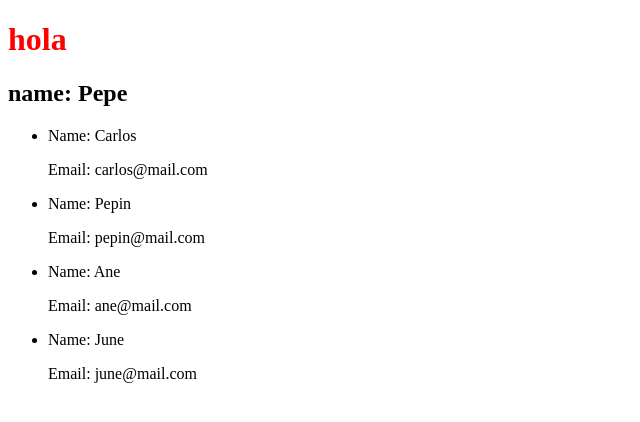
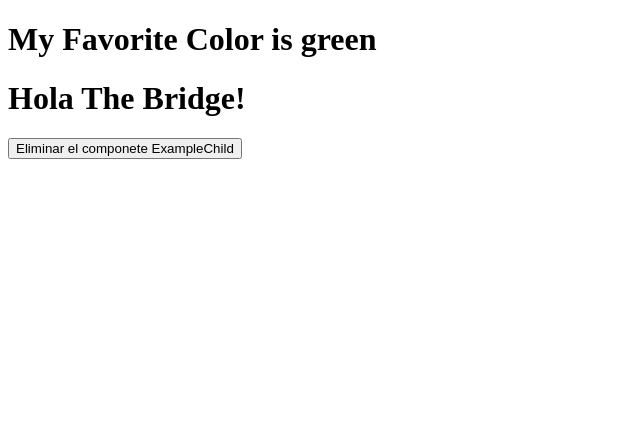
Before and after one commit to AranBeitia/ft-REACT, a React (Vite) app: page / in a window 1280 px wide. Shown: the top 422 px of the page, without its empty margins (0-640 px from the left). Built offline with nearby package versions, Linux system fonts and the light colour scheme.

Commit message:
Feat: state and life cycles

```diff
--- a/src/App.css
+++ /dev/null
@@ -1,3 +0,0 @@
-.text-color {
-	color: red;
-}
--- a/src/App.jsx
+++ b/src/App.jsx
@@ -1,36 +1,15 @@
-import './App.css'
-import ListItems from './components/ListItems/ListItems'
-// import WelcomeC from './components/welcomeC/welcomeC'
-// import WelcomeF from './components/welcomeF/welcomeF'
-
-// const Welcome = () => {
-// 	return <h3>Hello The Bridge</h3>
-// }
-
-const name = 'Pepe'
-
-const users = [
-	{ name: 'Carlos', email: 'carlos@mail.com' },
-	{ name: 'Pepin', email: 'pepin@mail.com' },
-	{ name: 'Ane', email: 'ane@mail.com' },
-	{ name: 'June', email: 'june@mail.com' },
-]
+// import Counter from './components/counter/counter'
+// import Counter from './components/counterFunctional/counterFunctional'
+import Example from './components/exampleFunctional/exampleFunctional'
 
 function App() {
 	return (
 		<div>
-			<h1 className="text-color">hola</h1>
-			<h2>name: {name}</h2>
-			<ListItems items={users} />
-			{/* <Welcome />
-			<WelcomeC name="Carlos" />
-			<WelcomeC name="Maria" />
-			<WelcomeC name="Ane" />
-			<WelcomeC name="Pepelu" />
-			<WelcomeC name="June" />
-			<WelcomeF firstName="Sandro" />
-			<WelcomeF firstName="Sandra" />
-			<WelcomeF firstName="Sandrine" /> */}
+			{/* <Counter initialValue={2} /> */}
+			{/* <Counter initialValue={0} /> */}
+			{/* <Counter initialValue={2} />
+			<Counter initialValue={5} /> */}
+			<Example />
 		</div>
 	)
 }
--- a/src/components/ListItems/ListItems.jsx
+++ /dev/null
@@ -1,21 +0,0 @@
-import React from 'react'
-
-// const numbers = [1, 2, 3, 4, 5]
-// const listItems = numbers.map((number, index) => <li key={index}>{number}</li>)
-
-function ListItems(props) {
-	return (
-		<div>
-			<ul>
-				{props.items.map((item, index) => (
-					<li key={index}>
-						<p>Name: {item.name}</p>
-						<p>Email: {item.email}</p>
-					</li>
-				))}
-			</ul>
-		</div>
-	)
-}
-
-export default ListItems
--- /dev/null
+++ b/src/components/counter/counter.jsx
@@ -0,0 +1,49 @@
+import React, { Component } from 'react'
+import ExampleChild from '../exampleChild/exampleChild'
+
+export class counter extends Component {
+	constructor(props) {
+		super(props)
+		this.state = {
+			counter: this.props.initialValue,
+			favoriteColor: 'red',
+			show: true,
+		}
+	}
+
+	componentDidMount() {
+		setTimeout(() => {
+			this.setState({ favoriteColor: 'green' })
+		}, 1000)
+	}
+
+	componentDidUpdate() {
+		console.log('el componente se ha actualizado')
+	}
+
+	increment = () => {
+		this.setState({ counter: this.state.counter + 1 })
+	}
+
+	handleRemove = () => {
+		console.log(this.state.show)
+		this.setState({ show: false })
+	}
+
+	render() {
+		return (
+			<div>
+				<p>Counter: {this.state.counter}</p>
+				<button onClick={this.increment}>+</button>
+				<p>My favourite color is {this.state.favoriteColor}</p>
+
+				{this.state.show && <ExampleChild />}
+				<button onClick={this.handleRemove}>
+					Eliminar el componete ExampleChild
+				</button>
+			</div>
+		)
+	}
+}
+
+export default counter
--- /dev/null
+++ b/src/components/counterFunctional/counterFunctional.jsx
@@ -0,0 +1,17 @@
+import { useState } from 'react'
+
+const Counter = (props) => {
+	const [counter, setCounter] = useState(props.initialValue)
+
+	const increment = () => {
+		setCounter(counter + 1)
+	}
+	return (
+		<div>
+			<p>{counter}</p>
+			<button onClick={increment}>+</button>
+		</div>
+	)
+}
+
+export default Counter
--- /dev/null
+++ b/src/components/exampleChildF/exampleChildF.jsx
@@ -0,0 +1,12 @@
+import React, { useEffect } from 'react'
+
+function exampleChildF() {
+	useEffect(() => {
+		return () => {
+			alert('El componente ExampleChild ha sido eliminado(desmontado).')
+		}
+	})
+	return <h1>Hola The Bridge!</h1>
+}
+
+export default exampleChildF
--- /dev/null
+++ b/src/components/exampleFunctional/exampleFunctional.jsx
@@ -0,0 +1,29 @@
+import React, { useState, useEffect } from 'react'
+import ExampleChild from '../exampleChildF/exampleChildF'
+
+const Example = () => {
+	const [favoriteColor, setFavoriteColor] = useState('red')
+	const [show, setShow] = useState(true)
+
+	useEffect(() => {
+		setTimeout(() => {
+			setFavoriteColor('green')
+		}, 1000)
+	}, [])
+
+	useEffect(() => {
+		console.log('el componente se ha actualizado')
+	})
+
+	const handleRemove = () => setShow(false)
+
+	return (
+		<div>
+			<h1>My Favorite Color is {favoriteColor}</h1>
+			{show && <ExampleChild />}
+			<button onClick={handleRemove}>Eliminar el componete ExampleChild</button>
+		</div>
+	)
+}
+
+export default Example
--- a/src/main.jsx
+++ b/src/main.jsx
@@ -1,7 +1,6 @@
 import React from 'react'
 import ReactDOM from 'react-dom/client'
 import App from './App.jsx'
-// import './index.css'
 
 ReactDOM.createRoot(document.getElementById('root')).render(
 	<React.StrictMode>
```
Also changed, not shown: src/components/exampleChild/exampleChild.jsx (added, +14 -0 lines), src/components/welcomeC/welcomeC.jsx (deleted, +0 -13 lines), src/components/welcomeF/welcomeF.jsx (deleted, +0 -10 lines).
